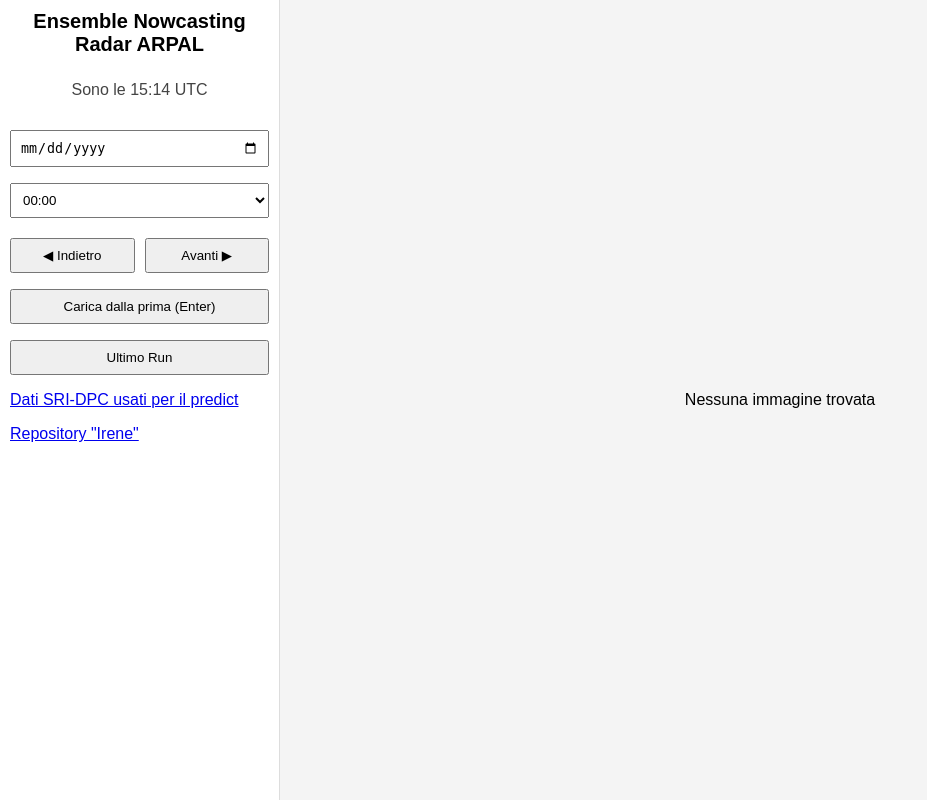
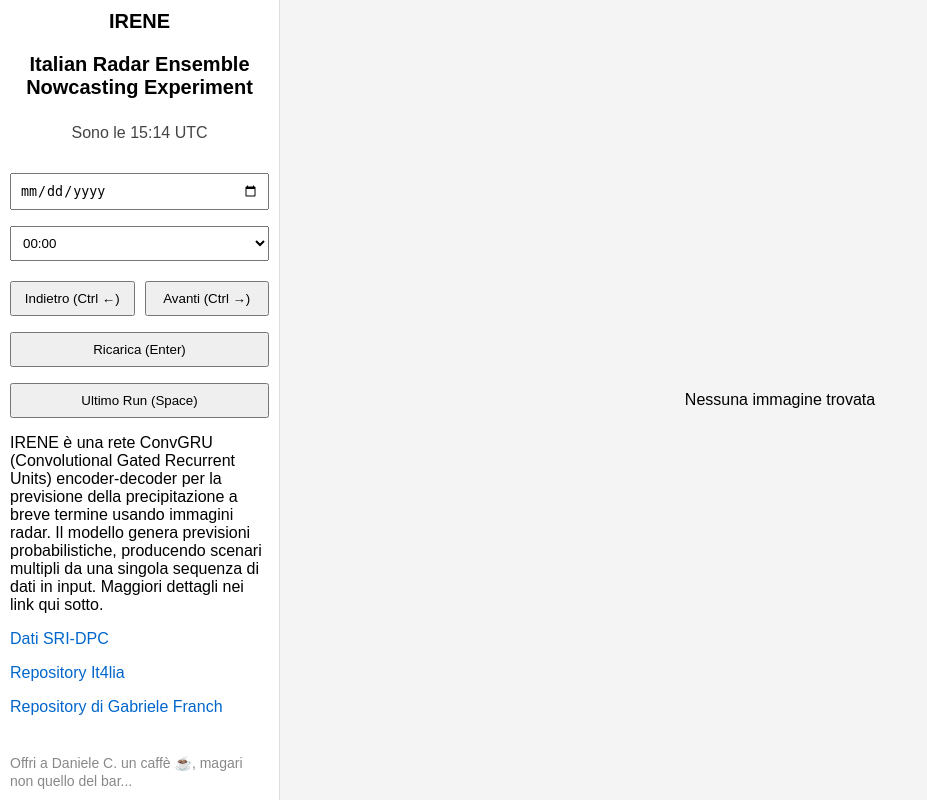
Before and after one commit to arafive/Ens-Nowcasting_radar_FBK, a Flask app: page / in a window 1280 px wide. Shown: the whole page, without its empty margins (0-927 px from the left). Run offline with Flask 3, Linux system fonts and the light colour scheme.

Commit message:
Aggiunte feature
Bottoni da tastiera, sfondo grigio se no obs

```diff
--- a/nowcasting_passato.py
+++ b/nowcasting_passato.py
@@ -41,7 +41,7 @@ for i, j in enumerate(lista_file_forecast_vecchi, 1):
     print(f'{i} {j}')
 
 print()
-
+# ss
 # Ne faccio 3 alla volta, tanto lo metto in crontab ogni 5/10 minuti
 for i in lista_file_forecast_vecchi[:3]:
     anno = i.split('/')[2]
--- a/nowcasting_storico.py
+++ b/nowcasting_storico.py
@@ -9,7 +9,9 @@ cartella_forecast = './plot'
 python = '~/Scrivania/daniele/ambiente_daniele/dani/bin/python'
 os.chdir('/home/cfmi.arpal.org/daniele.carnevale/Scrivania/Ens-Nowcasting_radar_FBK')
 
-lista_tempi = pd.date_range('2025-09-01 15:00:00', '2025-09-02 02:00:00', freq='5min')
+lista_tempi = pd.date_range('2025-09-01 17:00:00', '2025-09-02 02:00:00', freq='15min')
+# lista_tempi = pd.date_range('2025-09-22 02:00:00', '2025-09-22 05:00:00', freq='15min')
+# lista_tempi = pd.date_range('2025-05-22 10:00:00', '2025-05-22 12:00:00', freq='15min')
 
 for tempo in lista_tempi:
 
--- a/templates/index.html
+++ b/templates/index.html
@@ -3,7 +3,7 @@
 
 <head>
     <meta charset="UTF-8">
-    <title>Nowcasting Fotonico</title>
+    <title>IRENE</title>
 
     <style>
         html,
@@ -32,6 +32,7 @@
             display: flex;
             flex-direction: column;
             gap: 10px;
+            height: 100vh;
         }
 
         h2 {
@@ -78,6 +79,7 @@
             display: flex;
             flex-direction: column;
             gap: 16px;
+            flex: 1;
         }
 
         .time-buttons {
@@ -98,6 +100,28 @@
             width: 100%;
             box-sizing: border-box;
         }
+
+        .footer-link {
+            margin-top: 0px;
+            text-align: left;
+            font-size: 16px;
+        }
+
+        .footer-link a {
+            color: #0066cc;
+            text-decoration: none;
+        }
+
+        .footer-link a:hover {
+            text-decoration: underline;
+        }
+
+        .footer-coffee {
+            font-size: 14px;
+            text-align: left;
+            color: #888;
+            line-height: 1.3;
+        }
     </style>
 
 </head>
@@ -109,7 +133,8 @@
         <!-- SIDEBAR -->
         <div class="controls-panel">
 
-            <h2>Ensemble Nowcasting Radar ARPAL</h2>
+            <h2>IRENE</h2>
+            <h2>Italian Radar Ensemble Nowcasting Experiment</h2>
 
             {% set current_time = time %}
             {% set ora = current_time.split(':')[0] %}
@@ -137,11 +162,11 @@
                 <div class="time-buttons">
 
                     <button type="button" id="prevTime">
-                        ◀ Indietro
+                        Indietro (Ctrl ←)
                     </button>
 
                     <button type="button" id="nextTime">
-                        Avanti ▶
+                        Avanti (Ctrl →)
                     </button>
 
                 </div>
@@ -149,29 +174,46 @@
                 <input type="hidden" name="indice" value="{{ indice }}">
 
                 <button type="submit" name="action" value="load">
-                    Carica dalla prima (Enter)
+                    Ricarica (Enter)
                 </button>
 
                 <button type="submit" name="action" value="latest">
-                    Ultimo Run
+                    Ultimo Run (Space)
                 </button>
 
                 <input type="hidden" name="action_hidden">
 
+                IRENE è una rete ConvGRU (Convolutional Gated Recurrent Units) encoder-decoder per la previsione della
+                precipitazione a breve termine usando immagini radar. Il modello genera previsioni probabilistiche,
+                producendo scenari multipli da una singola sequenza di dati in input. Maggiori dettagli nei link qui
+                sotto.
+
                 <div class="footer-link">
                     <a href="https://arcodatahub.com/datasets/datasets/italian-radar-dpc-sri.zarr/" target="_blank">
-                        Dati SRI-DPC usati per il predict
+                        Dati SRI-DPC
                     </a>
                 </div>
 
 
                 <div class="footer-link">
                     <a href="https://huggingface.co/it4lia" target="_blank">
-                        Repository "Irene"
+                        Repository It4lia
+                    </a>
+                </div>
+
+
+                <div class="footer-link">
+                    <a href="https://github.com/DSIP-FBK/ConvGRU-Ensemble" target="_blank">
+                        Repository di Gabriele Franch
                     </a>
                 </div>
 
             </form>
+            <!-- <div style="flex: 1;"></div> -->
+
+            <div class="footer-coffee">
+                Offri a Daniele C. un caffè ☕, magari non quello del bar...
+            </div>
 
         </div>
 
@@ -263,6 +305,36 @@
         ========================= */
         document.addEventListener("keydown", function (event) {
 
+            if (event.code === "Space") {
+                event.preventDefault();
+
+                const latestBtn = form.querySelector('button[value="latest"]');
+                if (latestBtn) {
+                    latestBtn.click();
+                }
+
+                return;
+            }
+
+            /* =========================
+               CTRL + FRECCE = TEMPO
+            ========================= */
+            if (event.ctrlKey && event.key === "ArrowRight") {
+                event.preventDefault();
+                shiftTime(1);
+                return;
+            }
+
+            if (event.ctrlKey && event.key === "ArrowLeft") {
+                event.preventDefault();
+                shiftTime(-1);
+                return;
+            }
+
+            /* =========================
+               FRECCE = IMMAGINI
+            ========================= */
+
             if (event.key === "Enter") {
 
                 event.preventDefault();
@@ -280,9 +352,11 @@
 
             if (event.key === "ArrowRight") {
                 i++;
-            } else if (event.key === "ArrowLeft") {
+            }
+            else if (event.key === "ArrowLeft") {
                 i--;
-            } else {
+            }
+            else {
                 return;
             }
 
```
Also changed, not shown: nowcasting.py (+15 -4 lines), studio_coordinate.py (+27 -17 lines).
